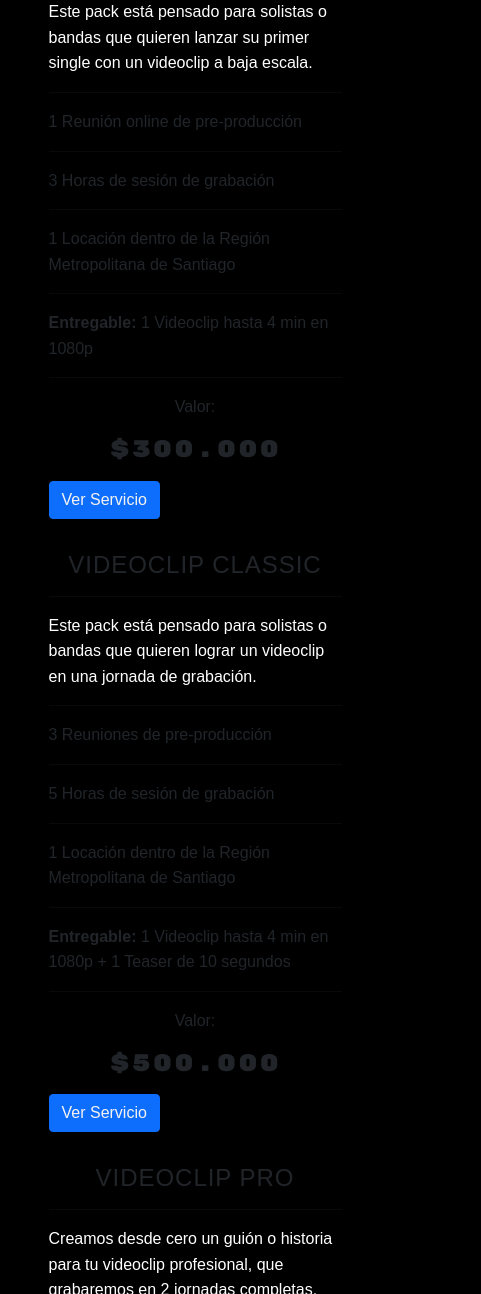
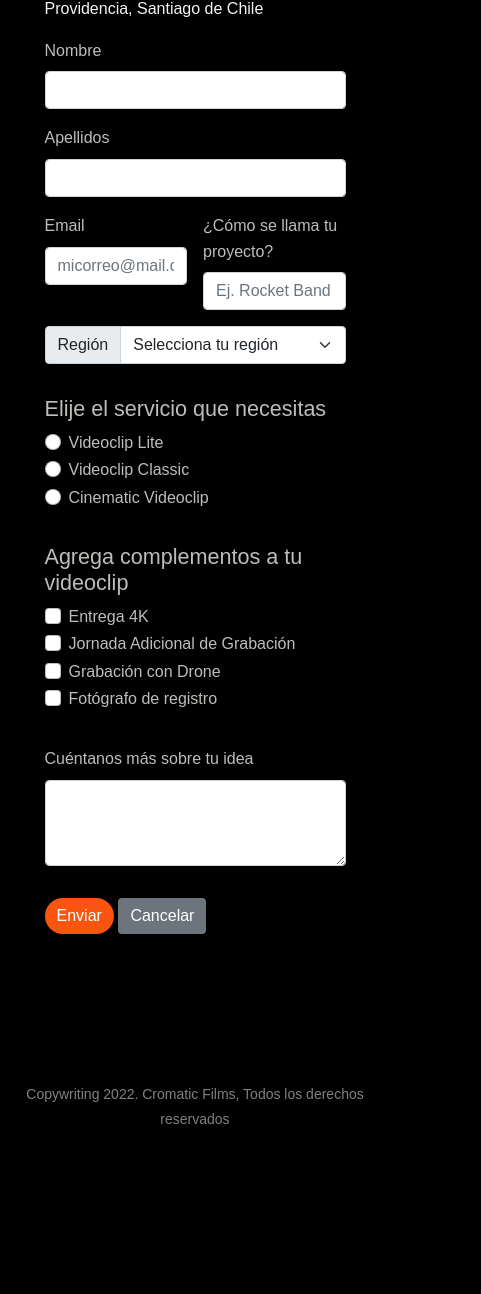
Before and after one commit to heeeeeeybaby/cromatic-films-site, a website: page pages/contacto.html in a window 390 px wide. Shown: the part 706-2000 px from the top of the page, 481 px wide, since content can reach past the window. After the commit the page ends 1843 px from the top, so only its background shows below. Drawn offline with nearby package versions, Linux system fonts and the light colour scheme; a web font is replaced by a local one.

Commit message:
Diagramacion completa contacto.html

```diff
--- a/pages/contacto.html
+++ b/pages/contacto.html
@@ -8,8 +8,6 @@
         <meta name="title" content="Cromatic Films - Contacto">
         <meta name="description" content="Queremos conocerte, Somos Cromatic Films, producimos y distribuimos tu videoclip para lanzar tu próximo single, porque hacemos que tu música, se vea mejor.">
         <meta name="keywords" content="videoclip, singles musicales, bandas chilenas, música chilena, industria musical">
-
-
         <!--Iconos-->
         <link rel="stylesheet" href="https://cdn.jsdelivr.net/npm/bootstrap-icons@1.8.3/font/bootstrap-icons.css">
 
@@ -59,7 +57,7 @@
                                     <li><a href="#" class="dropdown-item text-white">Videoclip Classic</a></li>
                                     <li><a href="#" class="dropdown-item text-white">Videoclip Pro</a></li>
                                     <li><hr class="dropdown-divider"></li>
-                                    <li><a href="servicios.html" class="dropdowm-item text-orange text-center">Ver Todos</a></li>
+                                    <li class="bg-primary-hover"><a href="servicios.html" class="dropdown-item text-center">Ver Todos</a></li>
                                 </ul>
                         </li>
 
@@ -71,154 +69,69 @@
         </nav>
     <!--END Main NAV-->
         <header>
-            <section class="serviciosBreadcrumb container-fluid">
+            <section class="contactoBreadcrumb container-fluid">
                 <div class="row align-items-end">
-                    <div class="title-marquee bg-blue">
-                        <div class="col d-none d-sm-block">Servicios</div>
-                        <div class="col d-none d-sm-block">Servicios</div>
-                        <div class="col">Servicios</div>
-                        <div class="col">Servicios</div>
-                        <div class="col">Servicios</div>
-                        <div class="col">Servicios</div>
-                        <div class="col">Servicios</div>
-                        <div class="col">Servicios</div>
-                        <div class="col">Servicios</div>
+                    <div class="title-marquee bg-accent">
+                        <div class="col d-none d-sm-block">Contacto</div>
+                        <div class="col d-none d-sm-block">Contacto</div>
+                        <div class="col">Contacto</div>
+                        <div class="col">Contacto</div>
+                        <div class="col">Contacto</div>
+                        <div class="col">Contacto</div>
+                        <div class="col">Contacto</div>
+                        <div class="col">Contacto</div>
+                        <div class="col">Contacto</div>
                     </div>
                 </div>
-
             </section>
         </header>
     <!--**Player-->
-        <div class="playerHome d-flex rounded-pill align-items-center justify-content-center fixed-bottom col-3 col-sm-2 col-lg-2 col-xl-1 bg-yellow text-dark px-2 py-2">
+        <div class="playerHome d-flex rounded-pill align-items-center justify-content-center fixed-bottom col-3 col-sm-2 col-lg-2 col-xl-1 bg-accent text-dark px-2 py-2">
             <div class="px-1"><i class="bi bi-play-fill"></i></div>
             <div class="px-1 uppercase"><h6>Player</h6></div>
         </div>
     <!--END Player-->
-    <!--**MAIN NOSOTROS-->
+    <!--**MAIN CONTACTO-->
         <main>
-    <!--**Servicios Cromatic-->
-            <section class="serviciosSection container py-5">
-                <div class="row justify-content-center align-items-center">
-                    <div class="serviciosSection__header col-10 col-md-8 text-center">
-                        <h2 class="text-blue">¿Qué ofrecemos?</h2>
-                        <p class="text-white-70">Conoce nuestros servicios de videoclip disponibles para tu proyecto musical. Revisa cuál se ajusta más a tus ideas o conversemos</p>
-                    </div>
-                </div>
-                <div class="serviciosSection__servicios row justify-content-center align-items-center">
-    <!--**CARD Videoclip Lite-->
-                    <article class="serviciosSection__card col-10 col-sm-6 col-md-4 text-white-70 p-3">
-                        <h3 class="subtitle-caps text-blue text-center">Videoclip Lite</h3>
-                        <hr class="border-blue">
-                        <p class="text-white">
-                            Este pack está pensado para solistas o bandas que quieren lanzar su primer single con un videoclip a baja escala.
-                        </p>
-                        <hr class="border-blue">
-                        <p>1 Reunión online de pre-producción</p>
-                        <hr class="border-blue">
-                        <p>3 Horas de sesión de grabación</p>
-                        <hr class="border-blue">
-                        <p>1 Locación dentro de la Región Metropolitana de Santiago</p>
-                        <hr class="border-blue">
-                        <p><b>Entregable:</b> 1 Videoclip hasta 4 min en 1080p</p>
-                        <hr class="border-blue">
-                        <p class="text-center">Valor: <h4 class="text-blue text-center subtitle-caps">$300.000</h4></p>
-                        <button type="button" class="btn btn-primary bg-blue"><a href="pages/servicios.html">Ver Servicio</a></button>
-                    </article>
-    <!-- END CARD Videoclip Lite-->
-    <!--**CARD Videoclip Classic-->
-                    <article class="serviciosSection__card col-10 col-sm-6 col-md-4 text-white-70 p-3">
-                        <h3 class="subtitle-caps text-blue text-center">Videoclip Classic</h3>
-                        <hr class="border-blue">
-                        <p class="text-white">
-                            Este pack está pensado para solistas o bandas que quieren lograr un videoclip en una jornada de grabación.
-                        </p>
-                        <hr class="border-blue">
-                        <p>3 Reuniones de pre-producción</p>
-                        <hr class="border-blue">
-                        <p>5 Horas de sesión de grabación</p>
-                        <hr class="border-blue">
-                        <p>1 Locación dentro de la Región Metropolitana de Santiago</p>
-                        <hr class="border-blue">
-                        <p><b>Entregable:</b> 1 Videoclip hasta 4 min en 1080p + 1 Teaser de 10 segundos</p>
-                        <hr class="border-blue">
-                        <p class="text-center">Valor: <h4 class="text-blue text-center subtitle-caps">$500.000</h4></p>
-                        <button type="button" class="btn btn-primary bg-blue"><a href="pages/servicios.html">Ver Servicio</a></button>
-                    </article>
-    <!-- END CARD Videoclip Classic-->
-    <!--**CARD Videoclip Pro-->
-                    <article class="serviciosSection__card col-10 col-sm-6 col-md-4 text-white-70 p-3">
-                        <h3 class="subtitle-caps text-blue text-center">Videoclip Pro</h3>
-                        <hr class="border-blue">
-                        <p class="text-white">
-                            Creamos desde cero un guión o historia para tu videoclip profesional, que grabaremos en 2 jornadas completas.
-                        </p>
-                        <hr class="border-blue">
-                        <p>4 Reuniones de pre-producción</p>
-                        <hr class="border-blue">
-                        <p>2 Jornadas de grabación de 7 horas cada una</p>
-                        <hr class="border-blue">
-                        <p>2 locaciones dentro de la Región Metropolitana de Santiago</p>
-                        <hr class="border-blue">
-                        <p><b>Entregable:</b> 1 Videoclip hasta 4 min en 1080p + 1 Teaser de 15 segundos</p>
-                        <hr class="border-blue">
-                        <p class="text-center">Valor: <h4 class="text-blue text-center subtitle-caps">$700.000</h4></p>
-                        <button type="button" class="btn btn-primary bg-blue"><a href="pages/servicios.html">Ver Servicio</a></button>
-                    </article>
-    <!-- END CARD Videoclip Pro-->
-                </div>
-            </section>
-    <!--END Servicios Cromatic-->
-
-        </main>
-    <!-- END MAIN NOSOTROS-->
-    <!--**Footer-->
-        <footer class="container-fluid py-5">
-            <div class="row justify-content-center align-items-center py-5">
-                <div class="col-10 col-md-6 text-center">
-                    <h2 class="h1 text-white">¿Ya tienes tu próximo single en mente?</h2>
-                    <button type="button" class="btn btn-primary">
-                        <a class="text-white" href="pages/contacto.html">Contáctanos</a>
-                    </button>
-                </div>
-                <div class="col-10 col-md-6 text-center">
-                    <h4 class="text-white">Encuéntranos también en redes sociales</h4>
+    <!--**Formulario Cromatic-->
+            <section class="contactoSection container py-5">
+                <div class="row justify-content-center align-items-start">
+                    <div class="contactoSection__text col-10 col-sm-5 col-md-6 text-light">
+                        <h2 class="h3 text-accent">¿Ya tienes tu próximo single en mente?</h2>
+                        <p> Escríbenos en el formulario que te aparece en pantalla y cuéntanos más sobre ese videoclip que tienes en mente, estaremos felices de escucharte!</p>
+                        <h6 class="text-white">Encuéntranos también en redes sociales</h6>
                         <a href="https://www.instagram.com/cromatic.film/" target="_blank"><i class="text-white bi bi-instagram"></i></a>
                         <a href="https://vimeo.com/showcase/8887943" target="_blank"><i class="text-white bi bi-vimeo"></i></a>
                         <a href="mailto:cromatic.film@gmail.com"><i class="text-white bi bi-envelope"></i></a>
-                    <address class="w-1 text-white-70 text-center">Providencia, Santiago de Chile</address>
+                        <address>Providencia, Santiago de Chile</address>
                     </div>
+                    <div class="contactoSection__form col-10 col-sm-7 col-md-6 text-light-70">
+                        <form class="row g-3" action="envio.php">
+                            <div class="col-md-6">
+                                <label for="inputEmail" class="form-label">Nombre</label>
+                                <input type="text" class="form-control" id="inputNombres">
                             </div>
-        </footer>
-    <!--END FOOTER-->
-        <section class="container-fluid bg-black py-1">
-            <div class="row">
-                <small class="col-12 text-center text-white-50">Copywriting 2022. Cromatic Films, Todos los derechos reservados</small>
+                            <div class="col-md-6">
+                                <label for="inputPassword4" class="form-label">Apellidos</label>
+                                <input type="text" class="form-control" id="inputApellidos">
                             </div>
-        </section>
-
-    <div class="main-contacto d-flex wrap justify-content-center">
-        <h2 class="w-1 display-1 text-white text-center">¿Ya tienes tu próximo single en mente?</h2>
+                            <div class="col-6">
+                                <label for="inputEmail" class="form-label">Email</label>
+                                <input type="email" class="form-control" id="inputEmail" placeholder="micorreo@mail.com">
                             </div>
-    <div class="form-container w-1">
-        <form action="envio.php">
-            <fieldset>
-                <legend>Sobre tí</legend>
-                <label for="name">Nombre Completo</label>
-                <input type="text" id="name"  placeholder="Eduardo López Pérez">
-                <br>
-                <label for="email">Email</label>
-                <input type="email" id="email" placeholder="mail@micorreo.cl">
-                <br>
-                <label for="proyecto-musical">¿Cómo se llama tu proyecto?</label>
-                <input type="text" id="project-name" placeholder="Rocket Band">
-                <br>
-                <label for="">Región</label>
-                <select name="región" id="">
+                            <div class="col-6">
+                                <label for="inputNombreBanda" class="form-label">¿Cómo se llama tu proyecto?</label>
+                                <input type="text" class="form-control" id="inputAddress2" placeholder="Ej. Rocket Band">
+                            </div>
+                            <div class="col-12 input-group mt-3 mb-3">
+                                <label class="input-group-text" for="inputGroupSelect01">Región</label>
+                                <select class="form-select" id="inputGroupSelect01">
+                                    <option selected>Selecciona tu región</option>
                                     <option value="arica">Arica-Parinacota</option>
                                     <option value="tarapaca">Tarapacá</option>
                                     <option value="antofagasta">Antofagasta</option>
                                     <option value="atacama">Atacama</option>
-                    <option value="coquimbo">coquimbo</option>
+                                    <option value="coquimbo">Coquimbo</option>
                                     <option value="valparaiso">Valparaíso</option>
                                     <option value="metropolitana">Metropolitana</option>
                                     <option value="ohiggins">O'Higgins</option>
@@ -231,41 +144,81 @@
                                     <option value="aysen">Aysén</option>
                                     <option value="magallanes">Magallanes y Antártica Chilena</option>
                                 </select>
-            </fieldset>
-            <fieldset>
-                <legend>¿Qué buscas?</legend>
-                <label for="producto">Videoclip Lite</label>
-                <input type="radio" name="producto" id="producto" value="producto">
-                <br>
-                <label for="producto">Videoclip Classic</label>
-                <input type="radio" name="producto" id="producto" value="producto">
-                <br>
-                <label for="producto">Videoclip Pro</label>
-                <input type="radio" name="producto" id="producto" value="producto">
-            </fieldset>
-            <fieldset>
+                            </div>
+                            <div class="col-12 mb-3">
+                                <legend>Elije el servicio que necesitas</legend>
+                                <div class="form-check">
+                                    <input class="form-check-input" type="radio" name="servicio" id="videoclipLite">
+                                    <label class="form-check-label" for="videoclipLite">
+                                    Videoclip Lite
+                                    </label>
+                                </div>
+                                <div class="form-check">
+                                    <input class="form-check-input"  type="radio" name="servicio" id="videoclipClassic">
+                                    <label class="form-check-label" for="videoclipClassic">
+                                    Videoclip Classic
+                                    </label>
+                                </div>
+                                <div class="form-check">
+                                    <input class="form-check-input"  type="radio" name="servicio" id="videoclipCinematic">
+                                    <label class="form-check-label" for="videoclipCinematic">
+                                    Cinematic Videoclip
+                                    </label>
+                                </div>
+                            </div>
+                            <div class="col-12 mb-3">
                                 <legend>Agrega complementos a tu videoclip</legend>
-                <label for="complemento">Entrega en 4K</label>
-                <input type="checkbox" id="complemento" name="complemento" value="complemento">
-                <br>
-                <label for="complemento">Jornada Adicional de Grabación</label>
-                <input type="checkbox" id="complemento" name="complemento" value="complemento">
-                <br>
-                <label for="complemento">Grabación con Dron</label>
-                <input type="checkbox" id="complemento" name="complemento" value="complemento">
-                <br>
-                <label for="complemento">Fotógrafo de registro</label>
-                <input type="checkbox" id="complemento" name="complemento" value="complemento">
-                <br>
-            </fieldset>
-            <label for="mensaje">Cuéntanos más sobre tu proyecto</label>
-            <br>
-            <textarea name="" id="mensaje" cols="50" rows="8"></textarea>
-            <br>
-            <input type="submit" value="Enviar">
-            <input type="reset" value="Cancelar">
+                                <div class="form-check">
+                                    <input class="form-check-input" type="checkbox" value="" id="entrega4K">
+                                    <label class="form-check-label" for="entrega4K">
+                                    Entrega 4K
+                                    </label>
+                                </div>
+                                <div class="form-check">
+                                    <input class="form-check-input" type="checkbox" value="" id="jornadaAdicional">
+                                    <label class="form-check-label" for="jornadaAdicional">
+                                    Jornada Adicional de Grabación
+                                    </label>
+                                </div>
+                                <div class="form-check">
+                                    <input class="form-check-input" type="checkbox" value="" id="grabacionDron">
+                                    <label class="form-check-label" for="grabacionDron">
+                                    Grabación con Drone
+                                    </label>
+                                </div>
+                                <div class="form-check">
+                                    <input class="form-check-input" type="checkbox" value="" id="fotografoAdicional">
+                                    <label class="form-check-label" for="fotografoAdicional">
+                                    Fotógrafo de registro
+                                    </label>
+                                </div>
+                            </div>
+                            <div class="mb-3">
+                                <label for="inputTextarea" class="form-label">Cuéntanos más sobre tu idea</label>
+                                <textarea class="form-control" id="inputTextarea" rows="3"></textarea>
+                            </div>
+                            <div class="col-12">
+                                <button type="submit" class="btn btn-primary"> Enviar</button>
+                                <button type="reset" value="cancelar" class="btn btn-secondary">Cancelar</button>
+                            </div>
                         </form>
                     </div>
+                </div>
+            </section>
+    <!--END Formulario Cromatic Cromatic-->
+
+        </main>
+    <!-- END MAIN NOSOTROS-->
+    <!--**Footer-->
+        <footer class="container-fluid py-5">
+        </footer>
+    <!--END FOOTER-->
+        <section class="container-fluid bg-black py-1">
+            <div class="row">
+                <small class="col-12 text-center text-white-50">Copywriting 2022. Cromatic Films, Todos los derechos reservados</small>
+            </div>
+        </section>
+
     <!--**Scripts-->
     <!-- Bootstrap JS -->
         <script src="https://cdn.jsdelivr.net/npm/@popperjs/core@2.11.5/dist/umd/popper.min.js" integrity="sha384-Xe+8cL9oJa6tN/veChSP7q+mnSPaj5Bcu9mPX5F5xIGE0DVittaqT5lorf0EI7Vk" crossorigin="anonymous"></script>
--- a/scss/abstracts/_general.scss
+++ b/scss/abstracts/_general.scss
@@ -8,8 +8,8 @@ a{
 }
 
 button {
-    border: none;
-    border-color: none;
+    border: none !important;
+    border-color: none !important;
         &:hover{
             @extend button;
         }
@@ -42,8 +42,12 @@ nav{
         @include font-face(0.87rem);
         letter-spacing: 0.05rem;
 
-        &:hover{
-            @extend %color-primary;
+            &:hover{
+                @extend %color-primary;
+            }
+        }
+    .footerNav .nav-link{
+        color: $light;
         }
     }
 
@@ -53,5 +57,3 @@ nav{
     .navbar-brand a:hover{
         border-bottom: none;
     }
-
-}
--- a/scss/components/_breadcrumbs.scss
+++ b/scss/components/_breadcrumbs.scss
@@ -20,3 +20,6 @@
 .serviciosBreadcrumb{
     @include breadcrumb('elige-tu-videoclip-img.jpg');
 }
+.contactoBreadcrumb{
+    @include breadcrumb('grabacion-de-videoclip-daniela-jatib-cromatic-films.jpg');
+}
--- a/scss/components/_bs-reset.scss
+++ b/scss/components/_bs-reset.scss
@@ -4,10 +4,10 @@
     color: $dark;
     background-color: $primary;
 }
-/* .btn-primary {
-    background-color: $primary;
+.btn-primary {
+    background-color: $primary !important;
     border-color: transparent;
     text-decoration: none;
     border-radius: 40px;
     padding: 2% 4%;
-} */
+}
--- a/scss/components/_pages.scss
+++ b/scss/components/_pages.scss
@@ -1,7 +1,3 @@
-.clip-rombo{
-    clip-path: polygon(50% 0%, 100% 50%, 50% 100%, 0% 50%);
-}
-
 .playerHome {
     bottom: 5rem;
     left: 29rem !important;
```
Also changed, not shown: index.html (+19 -7 lines), css/style.css, 2 other files. Lines whose indentation alone changed are shown as unchanged.
